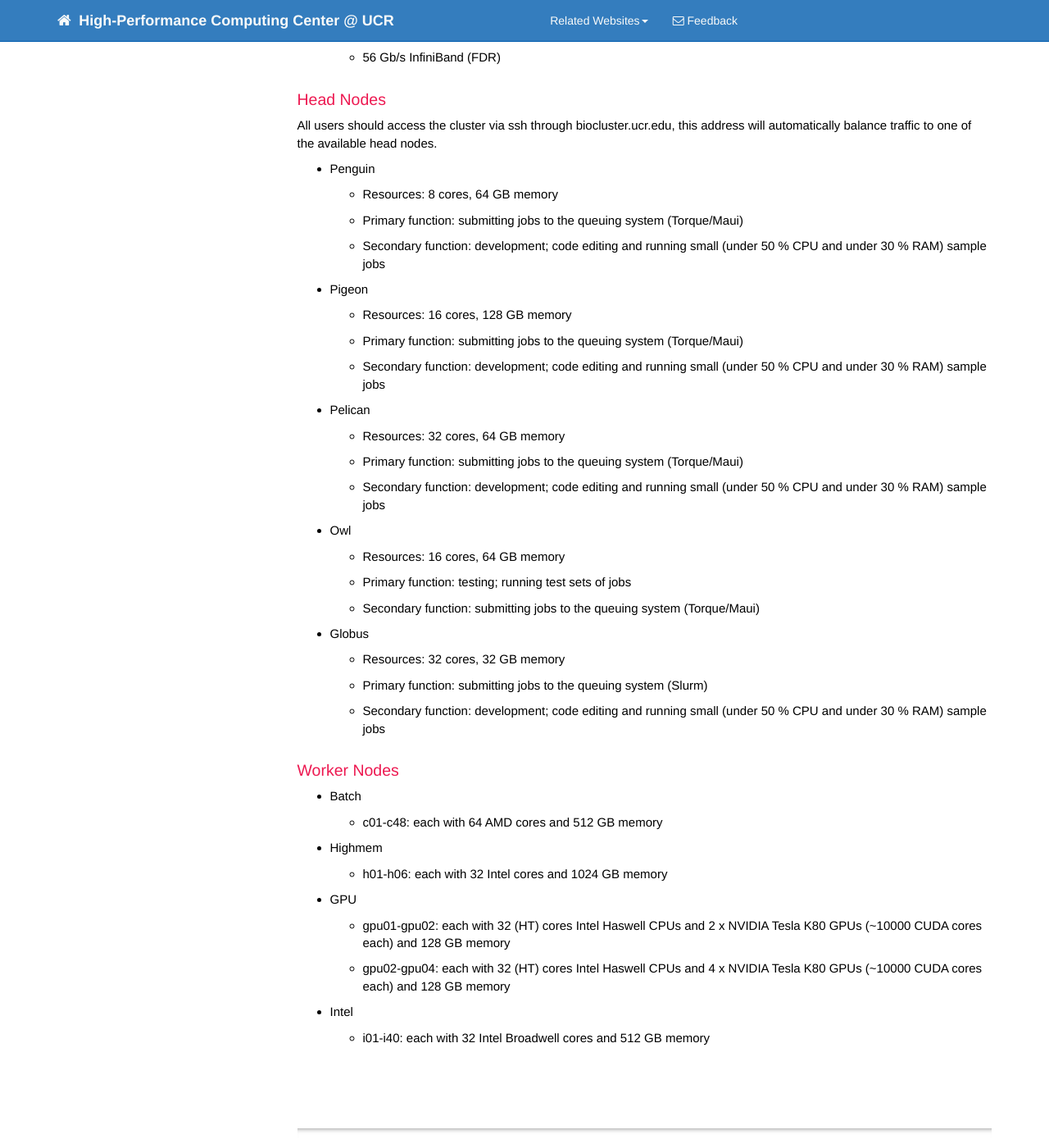
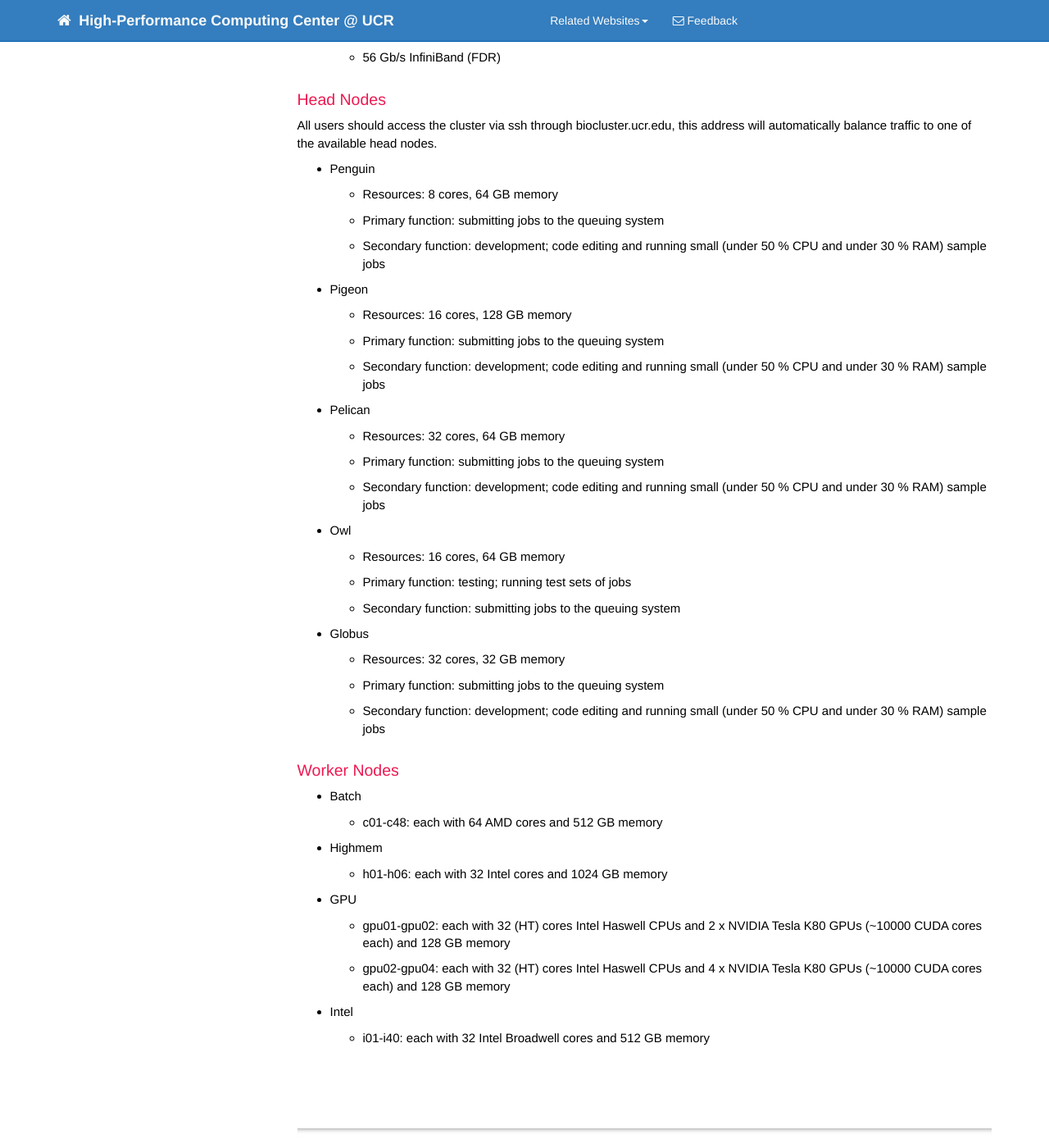
Before and after one commit to tgirke/rcf, a Jekyll site: the page built from pages/manuals/manuals_linux-cluster_intro.md, in a window 1280 px wide and 1400 px high, scrolled down 936 px. Shown: the whole window at 82% size. Built offline with Jekyll 4.4.1, drawn with Linux system fonts in a browser that asks for light colours; nearby versions of some CDN libraries; comment, search, counter and statistics services are not loaded.

Commit message:
Updated Partitions

```diff
--- a/pages/manuals/manuals_linux-cluster_intro.md
+++ b/pages/manuals/manuals_linux-cluster_intro.md
@@ -32,23 +32,23 @@ All users should access the cluster via ssh through biocluster.ucr.edu, this add
 
 * Penguin
     * Resources: 8 cores, 64 GB memory
-    * Primary function: submitting jobs to the queuing system (Torque/Maui)
+    * Primary function: submitting jobs to the queuing system
     * Secondary function: development; code editing and running small (under 50 % CPU and under 30 % RAM) sample jobs
 * Pigeon
     * Resources: 16 cores, 128 GB memory
-    * Primary function: submitting jobs to the queuing system (Torque/Maui)
+    * Primary function: submitting jobs to the queuing system
     * Secondary function: development; code editing and running small (under 50 % CPU and under 30 % RAM) sample jobs
 * Pelican
     * Resources: 32 cores, 64 GB memory
-    * Primary function: submitting jobs to the queuing system (Torque/Maui)
+    * Primary function: submitting jobs to the queuing system
     * Secondary function: development; code editing and running small (under 50 % CPU and under 30 % RAM) sample jobs
 * Owl
     * Resources: 16 cores, 64 GB memory
     * Primary function: testing; running test sets of jobs
-    * Secondary function: submitting jobs to the queuing system (Torque/Maui)
+    * Secondary function: submitting jobs to the queuing system
 * Globus
     * Resources: 32 cores, 32 GB memory
-    * Primary function: submitting jobs to the queuing system (Slurm)
+    * Primary function: submitting jobs to the queuing system
     * Secondary function: development; code editing and running small (under 50 % CPU and under 30 % RAM) sample jobs
 
 ### Worker Nodes
```
Also changed, not shown: pages/manuals/manuals_linux-cluster_jobs.md (+7 -2 lines).
